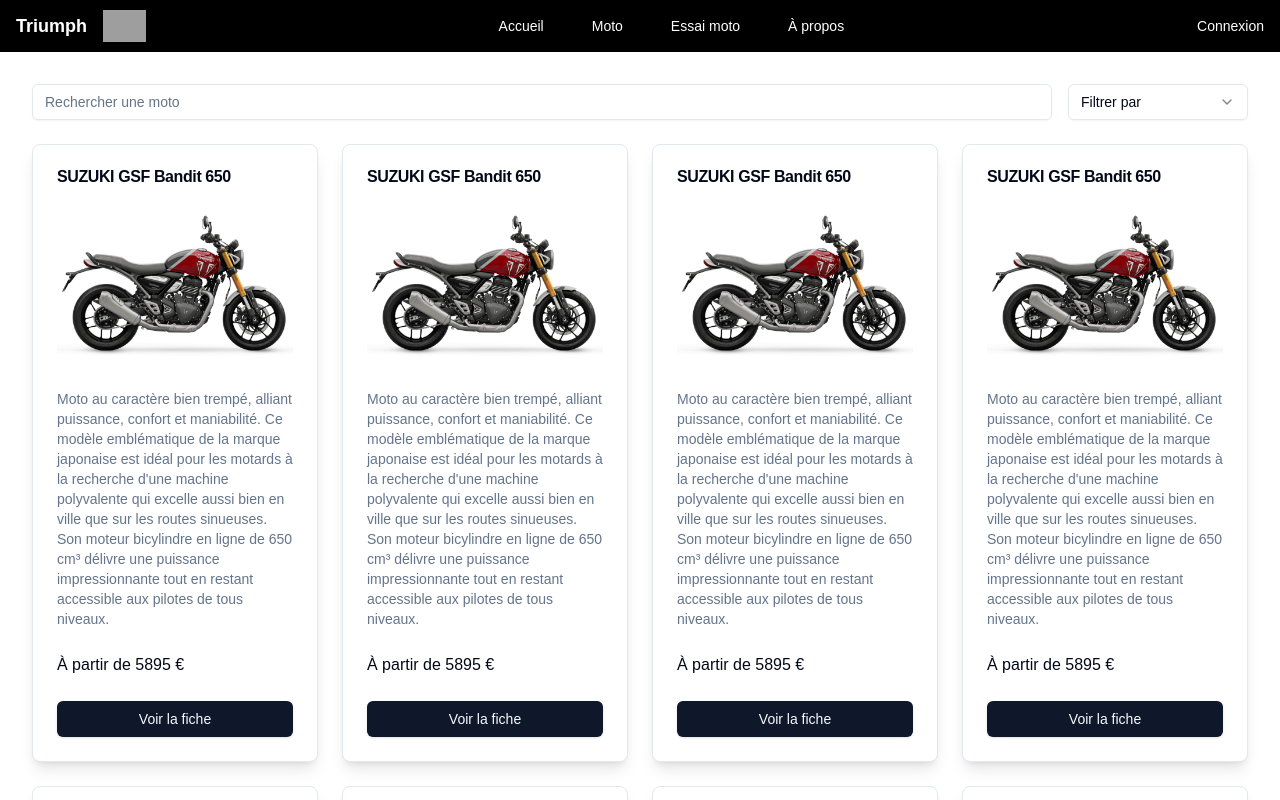
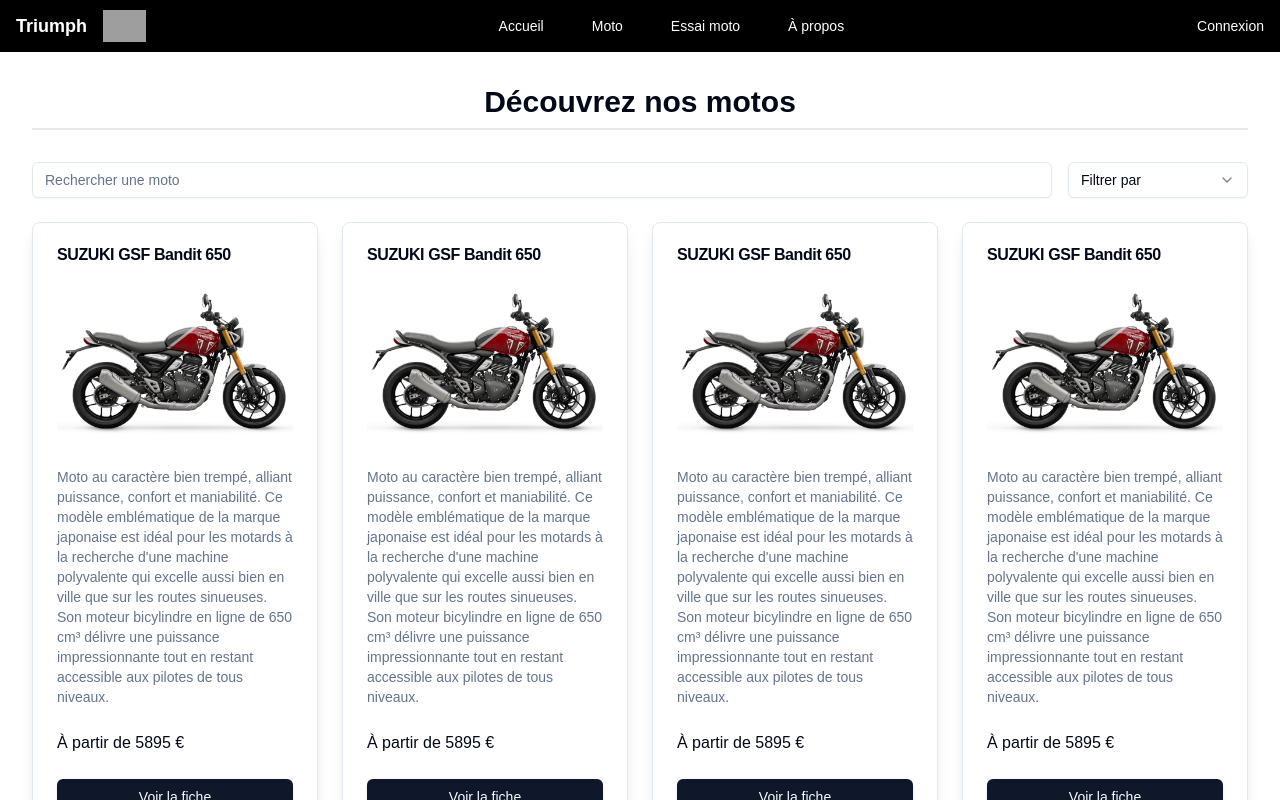
Before and after one commit to Liliane99/triumph_motorcycles, a Next.js app in the folder frontend/: page /moto in a window 1280 px wide. Shown: the top 800 px of the page. Built offline with nearby package versions, Linux system fonts and the light colour scheme; grey boxes are pictures that could not be loaded.

Commit message:
feature: add title on moto page

```diff
--- a/frontend/app/moto/page.tsx
+++ b/frontend/app/moto/page.tsx
@@ -10,6 +10,9 @@
     <>
       <Nav />
       <div className="p-8">
+        <h2 className="text-3xl font-bold text-center mb-8 border-b-2 border-gray-200 pb-2">
+            Découvrez nos motos
+        </h2>
         <div className="flex items-center justify-between mb-6 gap-4">
           <Input placeholder="Rechercher une moto" className="flex-1" />
           <Select>
```
